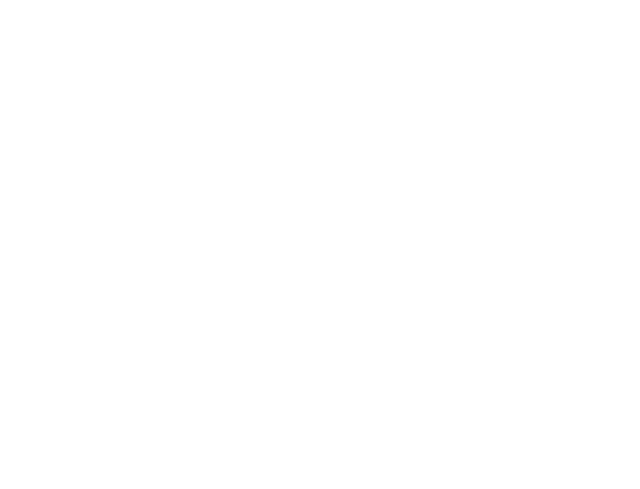
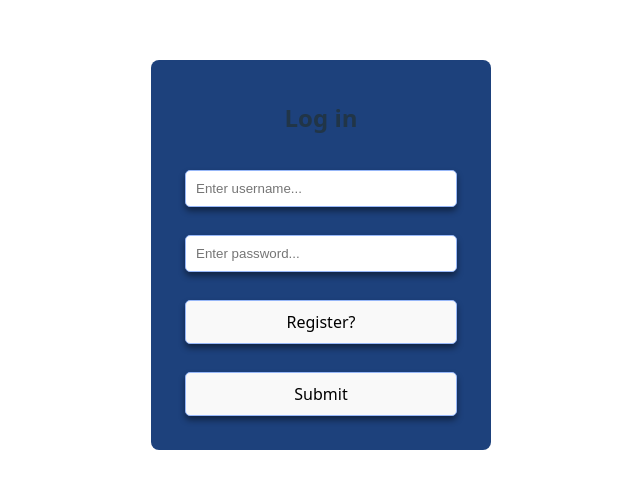
Before and after one commit to CBlooded/TutorialApp-Frontend, a React (Vite) app: page /login in a window 1280 px wide. Before the commit this address had no page. Shown: the part 145-634 px from the top of the page, without its empty margins (319-959 px from the left). Built offline with nearby package versions, Linux system fonts and the light colour scheme.

Commit message:
Refactor login and register components to use axios for API calls; update form fields and error handling

```diff
--- a/src/App.tsx
+++ b/src/App.tsx
@@ -4,8 +4,14 @@ import Login from "./components/login";
 import Layout from "./components/Layout";
 import Register from "./components/register";
 import { BrowserRouter, Routes, Route } from "react-router";
+import { useEffect } from "react";
+import setupInterceptors from "./api/SetupInterceptor";
 
 function App() {
+  useEffect(() => {
+    setupInterceptors();
+  }, []);
+
   return (
     <>
       <BrowserRouter>
@@ -14,6 +20,7 @@ function App() {
             <Route index element={<Login />} />
             <Route path="register" element={<Register />} />
             <Route path="app" element={<Layout />} />
+            <Route path="login" element={<Login />} />
           </Route>
         </Routes>
       </BrowserRouter>
--- a/src/api/axiosConfig.tsx
+++ b/src/api/axiosConfig.tsx
@@ -1,7 +1,7 @@
 import axios from "axios";
 
 const axiosConfig = axios.create({
-  baseURL: "http://localhost:8080", //base url for connecting with backend //to be changed when endpoints will be done
+  baseURL: "http://localhost:8080",
   headers: {
     "Content-Type": "application/json", //same
   },
--- a/src/components/login.tsx
+++ b/src/components/login.tsx
@@ -4,17 +4,18 @@ import { useRef } from "react";
 
 import "./login-register-style.css";
 import { useNavigate } from "react-router";
+import axiosConfig from "../api/axiosConfig";
 
 /**
  * login component
  * This component is used to render the login form.
- * @param {string} name
+ * @param {string} username
  * @param {string} password
  * @returns {JSX.Element} Login component
  */
 
 type FormFields = {
-  name: string;
+  username: string;
   password: string;
 };
 
@@ -27,12 +28,7 @@ function Login() {
     register,
     handleSubmit,
     formState: { errors, isSubmitting },
-  } = useForm<FormFields>({
-    defaultValues: {
-      name: "John",
-      password: "123456",
-    },
-  });
+  } = useForm<FormFields>();
 
   /***
    * onSubmit function
@@ -42,15 +38,16 @@ function Login() {
    *
    */
   const onSubmit: SubmitHandler<FormFields> = async (data) => {
-    // Simulate a server request, handling errors
     try {
-      console.log(data);
-      await new Promise((resolve) => setTimeout(resolve, 1000)); // wait for server response
-      if (formTitle.current) {
-        // update current form status
-        formTitle.current.innerHTML = "Log in <br/> login successful";
-      }
-      navigate("/app");
+      const response = await axiosConfig.post(
+        "/api/v1/auth/authenticate",
+        data
+      );
+      const { token } = response.data;
+      const { errorMessage } = response.data;
+      console.log(`${errorMessage},${response.status}`);
+      if (token) localStorage.setItem("token", token);
+      if (response.status === 200 && errorMessage === null) navigate("/app");
     } catch (error) {
       console.log(error);
     }
@@ -62,8 +59,8 @@ function Login() {
         Log in <br />
         {/* <span style={{ visibility: "hidden" }}>Log in successful</span> */}
       </h2>
-      {errors.name ? (
-        <div className="incorrect-message">{errors.name.message}</div>
+      {errors.username ? (
+        <div className="incorrect-message">{errors.username.message}</div>
       ) : (
         <div // incorrect-message placholder
           className="incorrect-message invisible"
@@ -71,17 +68,17 @@ function Login() {
         ></div>
       )}
       <input
-        {...register("name", {
-          required: "Name is required",
+        {...register("username", {
+          required: "username is required",
           minLength: {
             value: 3,
-            message: "Name must be at least 3 characters",
+            message: "username must be at least 3 characters",
           },
           maxLength: 20,
           pattern: /^[A-Za-z]+$/i,
         })}
         type="text"
-        placeholder="Enter name..."
+        placeholder="Enter username..."
       />
       {errors.password && (
         <div className="incorrect-message">{errors.password.message}</div>
--- a/src/components/register.tsx
+++ b/src/components/register.tsx
@@ -2,6 +2,7 @@
 import { useForm, type SubmitHandler } from "react-hook-form";
 import { useRef } from "react";
 import { useNavigate } from "react-router";
+import axiosConfig from "../api/axiosConfig";
 
 import "./login-register-style.css";
 
@@ -9,14 +10,12 @@ import "./login-register-style.css";
  * register component
  * This component is used to render the register form.
  * @param {string} name
- * @param {string} email
  * @param {string} password
  * @returns {JSX.Element} register component
  */
 
 type FormFields = {
-  name: string;
-  email: string;
+  username: string;
   password: string;
 };
 
@@ -28,13 +27,7 @@ function Register() {
     register,
     handleSubmit,
     formState: { errors, isSubmitting },
-  } = useForm<FormFields>({
-    defaultValues: {
-      name: "John",
-      email: "JohnDoe@domain.xx",
-      password: "123456",
-    },
-  });
+  } = useForm<FormFields>();
 
   /***
    * onSubmit function
@@ -44,17 +37,14 @@ function Register() {
    *
    */
   const onSubmit: SubmitHandler<FormFields> = async (data) => {
-    // Simulate a server request, handling errors
     try {
-      console.log(data);
-      await new Promise((resolve) => setTimeout(resolve, 1000)); // wait for server response
-      if (formTitle.current) {
-        // update current form status
-        formTitle.current.innerHTML = "Sign in <br/> Registration successful";
-      }
-      navigate("/");
+      const response = await axiosConfig.post("/api/v1/auth/register", data);
+      const { token } = response.data;
+      const { errorMessage } = response.data;
+      console.log(`${errorMessage},${response.status}`);
+      if (token) localStorage.setItem("token", token);
+      if (response.status === 200 && errorMessage === null) navigate("/login");
     } catch (error) {
-      // example error handling
       console.log(error);
     }
   };
@@ -65,8 +55,8 @@ function Register() {
         Sign in <br />
         <span style={{ visibility: "hidden" }}>Registration successful</span>
       </h2>
-      {errors.name ? (
-        <div className="incorrect-message">{errors.name.message}</div>
+      {errors.username ? (
+        <div className="incorrect-message">{errors.username.message}</div>
       ) : (
         <div
           className="incorrect-message invisible"
@@ -76,7 +66,7 @@ function Register() {
         </div>
       )}
       <input
-        {...register("name", {
+        {...register("username", {
           required: "Name is required",
           minLength: {
             value: 3,
```
